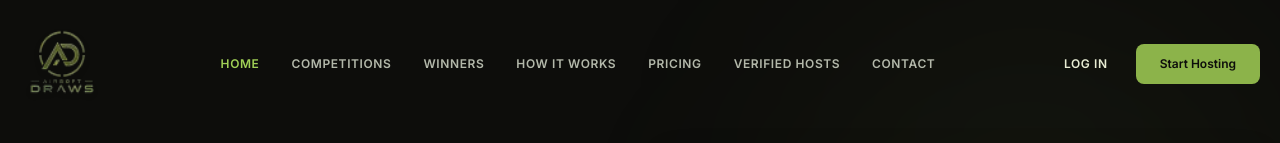
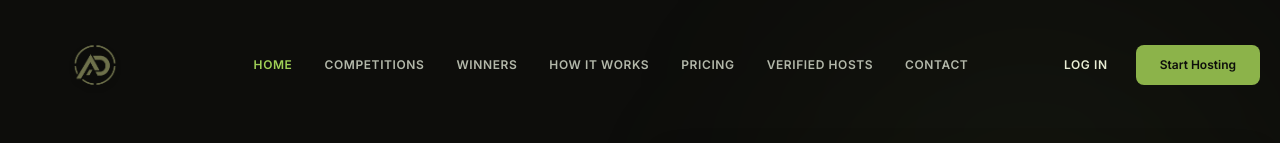
Before and after one commit to code-bd-sana/airsoft-draws, a Next.js app in the folder frontend/: page / in a window 1280 px wide. Shown: the top 143 px of the page. Built offline with nearby package versions, Linux system fonts and the light colour scheme.

Commit message:
feat: update site branding with new logo asset and adjust dimensions across layout components

```diff
--- a/frontend/components/dashboard/DashboardSidebar.tsx
+++ b/frontend/components/dashboard/DashboardSidebar.tsx
@@ -7,7 +7,7 @@ import { DemoAccount } from "../../types/demo-auth.types";
 import { dashboardNavigation } from "../../config/dashboard-navigation.config";
 import { cn } from "../../lib/utils";
 import Image from "next/image";
-import logo from '../../public/logo2.png';
+import logo from '../../../public/logo3.png';
 
 interface DashboardSidebarProps {
   account: DemoAccount;
--- a/frontend/components/dashboard/MobileDashboardMenu.tsx
+++ b/frontend/components/dashboard/MobileDashboardMenu.tsx
@@ -7,7 +7,7 @@ import { DemoAccount } from "../../types/demo-auth.types";
 import { dashboardNavigation } from "../../config/dashboard-navigation.config";
 import { cn } from "../../lib/utils";
 import Image from "next/image";
-import logo from '../../public/logo2.png';
+import logo from '../../../public/logo3.png';
 
 interface MobileDashboardMenuProps {
   account: DemoAccount;
--- a/frontend/components/host-auth/HostAuthBrandPanel.tsx
+++ b/frontend/components/host-auth/HostAuthBrandPanel.tsx
@@ -3,7 +3,7 @@
 import React from "react";
 import Image from "next/image";
 import Link from "next/link";
-import logo from '../../public/logo2.png';
+import logo from '../../../public/logo3.png';
 import { cn } from "../../lib/utils";
 
 interface HostAuthBrandPanelProps {
--- a/frontend/components/user-auth/UserAuthBrandPanel.tsx
+++ b/frontend/components/user-auth/UserAuthBrandPanel.tsx
@@ -3,7 +3,7 @@
 import React from "react";
 import Image from "next/image";
 import Link from "next/link";
-import logo from "../../public/logo2.png";
+import logo from '../../../public/logo3.png';
 
 interface UserAuthBrandPanelProps {
   mode: "login" | "register" | "forgot" | "reset" | "verify";
--- a/frontend/components/website/layout/WebsiteNavbar.tsx
+++ b/frontend/components/website/layout/WebsiteNavbar.tsx
@@ -7,7 +7,7 @@ import { usePathname } from "next/navigation";
 import { NAV_LINKS } from "../../../lib/constants";
 import PrimaryButton from "../shared/PrimaryButton";
 import { cn } from "../../../lib/utils";
-import logo from '../../../public/logo2.png';
+import logo from '../../../public/logo3.png';
 
 /**
  * Global website navigation navbar with sticky backdrop blur and responsive mobile slide-out sidebar.
@@ -50,8 +50,8 @@ export default function WebsiteNavbar() {
             <Image
               alt="Airsoft Draws Logo"
               src={logo}
-              height={84}
-              width={84}
+              height={150}
+              width={150}
               priority
               className="object-contain transition-transform duration-200 group-hover:scale-105 drop-shadow-md brightness-110 contrast-125"
             />
```
Also changed, not shown: frontend/public/logo3.png (added), 1 other file (tests, documents, lock files or other folders).
